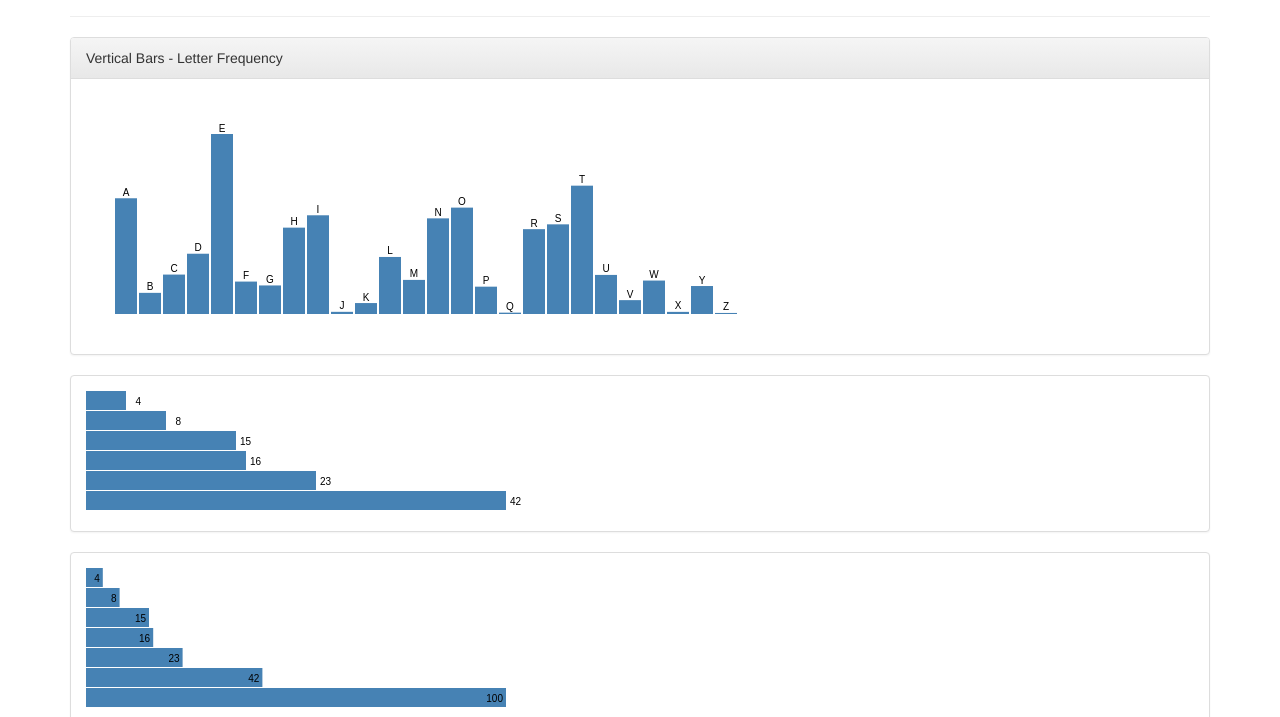
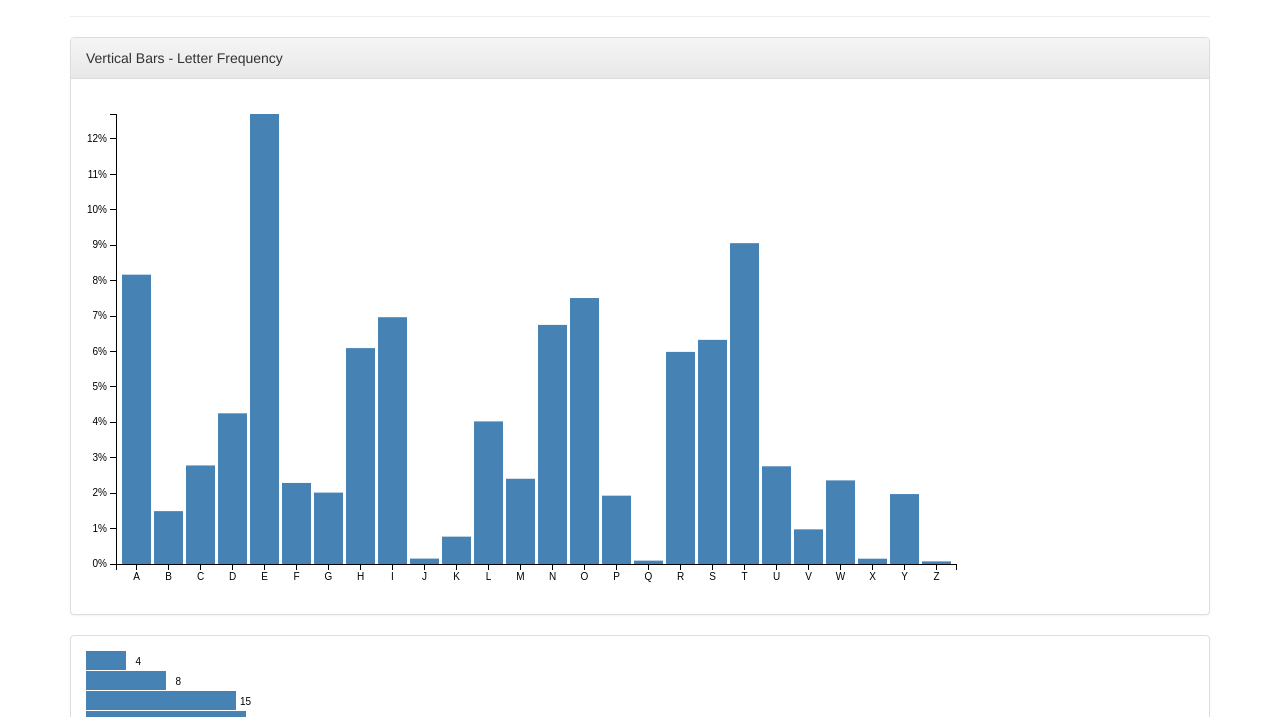
Before and after one commit to bAmrish/d3Demo, a website: page index.html in a window 1280 px wide. Shown: the part 83-800 px from the top of the page. Drawn offline with nearby package versions, Linux system fonts and the light colour scheme.

Commit message:
Added axes

```diff
--- a/scripts/d3demo.js
+++ b/scripts/d3demo.js
@@ -10,9 +10,8 @@ window.addEventListener('load', function(){
 });
 
 var verticalBars1 = function() {
-	var containerWidth = 700;
-	var containerHeight = 240;
-	var textPadding = -10;
+	var containerWidth = 900;
+	var containerHeight = 500;
 	var margin = {
 		top: 20, right: 30, bottom: 30, left: 30
 	};
@@ -21,19 +20,28 @@ var verticalBars1 = function() {
 	var chartHeight = containerHeight - margin.top - margin.bottom;
 
 	var y_scale = d3.scale.linear()
-		.range([0, chartHeight + textPadding]);
+		.range([chartHeight, 0]);
 
 	var x_scale = d3.scale.ordinal()
 		.rangeRoundBands([0, chartWidth], 0.1);
+
+	var x_axis = d3.svg.axis()
+		.scale(x_scale)
+		.orient('bottom');
+
+	var y_axis = d3.svg.axis()
+		.scale(y_scale)
+		.orient('left')
+		.ticks(10, '%');
 
 	var chart = d3.select('#vbar1')
 		.attr('width', containerWidth)
 		.attr('height', containerHeight)
 		.append('g')
-		.attr('transform', 'translate(' + margin.top + ', ' + margin.left + ')');
+		.attr('transform', 'translate(' + margin.left + ', ' + margin.top + ')');
 
 	var type = function(d) {
-		d.value = parseFloat(d.frequency, 10) * 100;
+		d.value = parseFloat(d.frequency, 10);
 		return d;
 	};
 
@@ -46,26 +54,30 @@ var verticalBars1 = function() {
 			return d.value;
 		})]);
 
+		chart.append('g')
+			.attr('transform', 'translate(' + 0 + ', ' + chartHeight + ')')
+			.attr('class', 'x axis')
+			.call(x_axis);
 
-		var bars = chart.selectAll('g')
+		chart.append('g')
+			.attr('class', 'y axis')
+			.call(y_axis);
+
+		chart.selectAll('.bars')
 			.data(data)
 			.enter()
-			.append('g')
-			.attr('transform', function (d) {
-				return 'translate(' + x_scale(d.letter) + ', ' + (chartHeight - y_scale(d.value)) + ')';
-			});
-
-		bars.append('rect')
+			.append('rect')
+			.attr('class', 'bars')
 			.attr('width', x_scale.rangeBand())
 			.attr('height', function (d) {
+				return chartHeight - y_scale(d.value);
+			})
+			.attr('y', function(d) {
 				return y_scale(d.value);
+			})
+			.attr('x', function(d) {
+				return x_scale(d.letter);
 			});
-
-		bars.append('text')
-			.attr('x', x_scale.rangeBand() / 2)
-			.attr('y', textPadding)
-			.attr('dy', '.75em')
-			.text(function(d) {return d.letter;});
 	});
 
 };
--- a/styles/main.css
+++ b/styles/main.css
@@ -22,3 +22,14 @@
   font: 10px sans-serif;
   text-anchor: middle;
 }
+
+.axis text {
+  font: 10px sans-serif;
+}
+
+.axis path,
+.axis line {
+  fill: none;
+  stroke: #000;
+  shape-rendering: crispEdges;
+}
```
